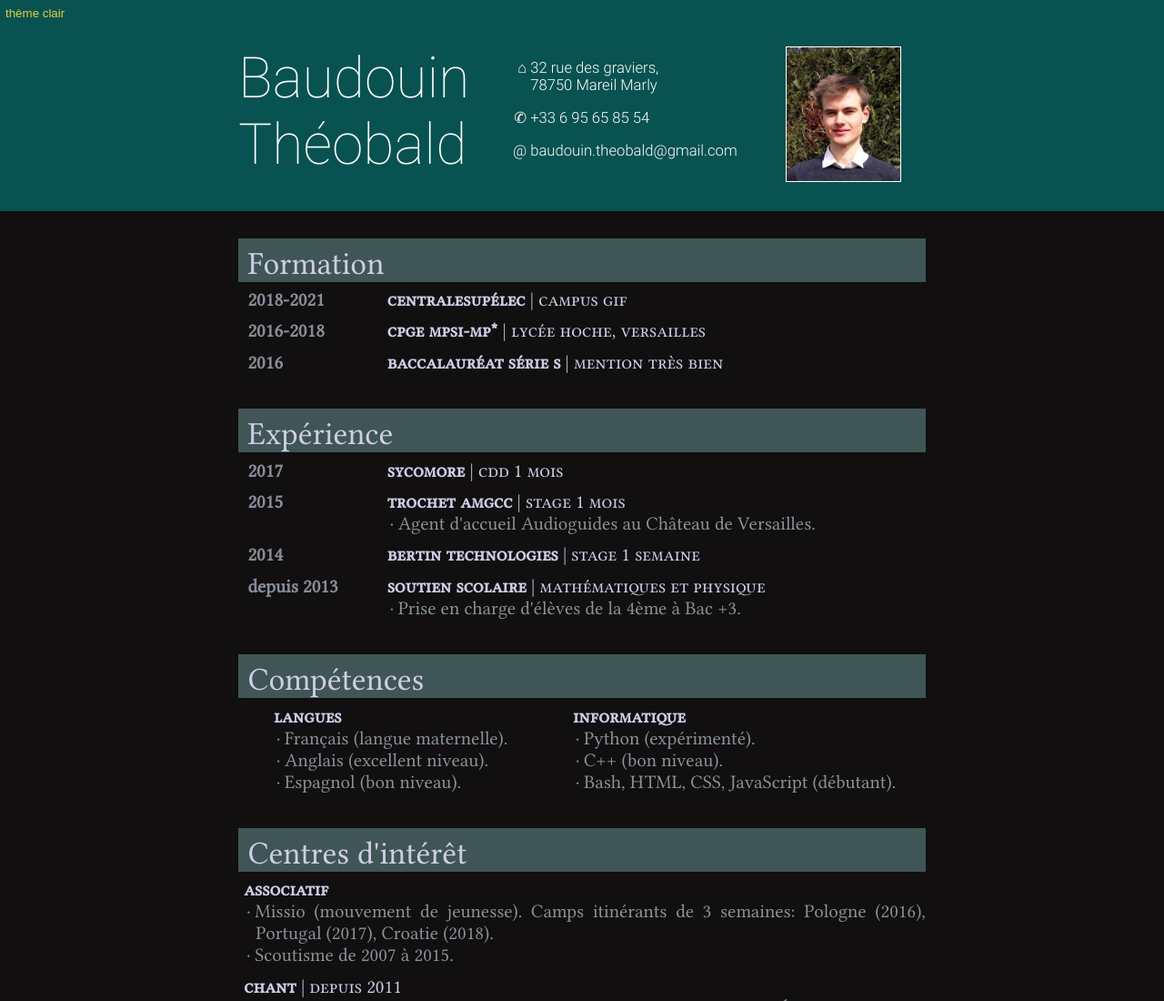
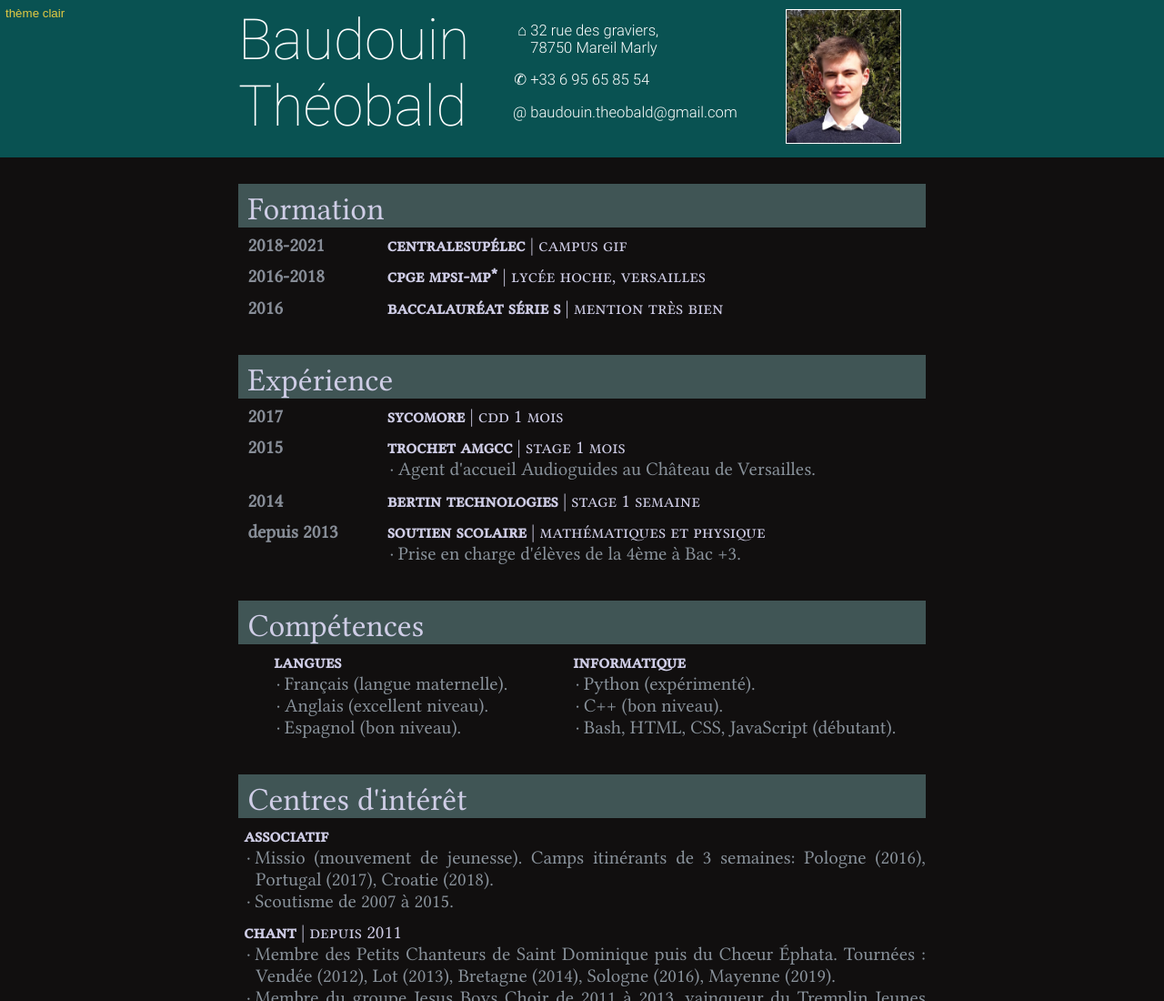
Before and after one commit to baudouinth/baudouinth.github.io, a plain HTML site: page CV.html in a window 1280 px wide. Shown: the top 1100 px of the page at 91% size. Drawn offline with Linux system fonts and the light colour scheme.

Commit message:
littler CV header

```diff
--- a/assets/stylesheets/CV.css
+++ b/assets/stylesheets/CV.css
@@ -43,6 +43,7 @@ div
 
 header
 {
+    max-height: 8.3em;
     font-family: Roboto;
     color: #ffffff;
     background-color: #119e9e;
@@ -56,6 +57,8 @@ header
 .header-content
 {
     width: 20cm;
+    position: relative;
+    top: -2em;
     margin: auto;
     display: flex;
     flex-direction: row;
```
